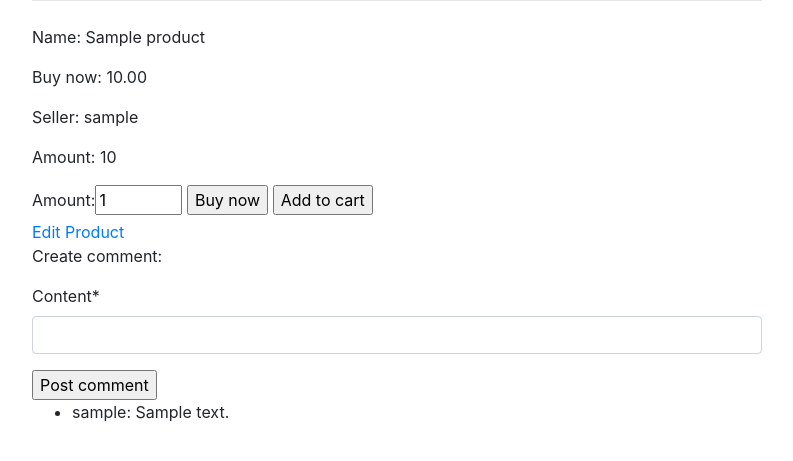
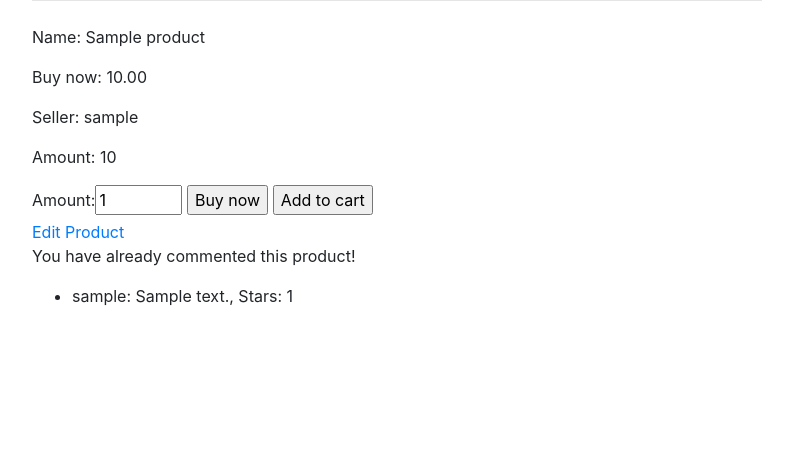
Before and after one commit to jakubwesta/webshop-django, a Django app: page /product/00000000-0000-0000-0000-000000000001/ in a window 1280 px wide. Shown: the part 56-517 px from the top of the page, without its empty margins (243-1036 px from the left). Run offline with Django 3.2, Linux system fonts and the light colour scheme; a user stored in the database is signed in; tables that the repository leaves empty hold one stand-in row (values such as "Sample post"); some libraries are stand-ins or nearby versions.

Commit message:
Added comments limit and stars

```diff
--- a/comments/models.py
+++ b/comments/models.py
@@ -1,4 +1,5 @@
 from django.db import models
+from django.db.models.aggregates import Max
 from django.db.models.deletion import CASCADE
 from django.db.models.fields import EmailField
 from django.utils import timezone
@@ -16,6 +17,14 @@ class Comment(models.Model):
     creator = models.ForeignKey(settings.AUTH_USER_MODEL, on_delete=models.CASCADE, blank=True, null=True)
 
     content = models.CharField(max_length=5000, blank=False)
+    STAR_CHOICES = [
+        (1, '1 Star'),
+        (2, '2 Stars'),
+        (3, '3 Stars'),
+        (4, '4 Stars'),
+        (5, '5 Stars'),
+    ]
+    stars = models.IntegerField(max_length=1, choices=STAR_CHOICES)
 
     creation_date = models.DateTimeField(auto_now_add=True)
     update_date = models.DateTimeField(auto_now=True)
--- a/products/forms.py
+++ b/products/forms.py
@@ -50,7 +50,7 @@ class ProductUpdateForm(forms.ModelForm):
 class CommentCreateForm(forms.ModelForm):
     class Meta:
         model = Comment
-        fields = ('content',)
+        fields = ('content', 'stars',)
 
     def __init__(self, *args, **kwargs):
         super().__init__(*args, **kwargs)
--- a/products/templates/products/product_page.html
+++ b/products/templates/products/product_page.html
@@ -20,19 +20,23 @@
         {% endif %}
     </div>
     <div>
-    <p>Create comment:</p>
+    {% if commented %}
+        <p>You have already commented this product!</p>
+    {% else %}
+        <p>Create comment:</p>
         <form method="post">
             {% csrf_token %}
             {{comment_form|crispy}}
             <input type="submit" name="addcomment" value="Post comment"/>
         </form>
+    {% endif %}
     </div>
     <div>
     {% if comments %}
         <ul>
             {% for comment in comments %}
                 <li>
-                    <p>{{ comment.creator.username }}: {{ comment.content }}</p>
+                    <p>{{ comment.creator.username }}: {{ comment.content }}, Stars: {{ comment.stars }}</p>
                     <br>
                 </li>
             {% endfor %}
--- a/products/views.py
+++ b/products/views.py
@@ -3,7 +3,7 @@ from django.http.response import Http404, HttpResponse, HttpResponseRedirect
 from django.urls.base import reverse_lazy
 from products.forms import BuynowForm
 from django.shortcuts import redirect, render, resolve_url
-from django.http import HttpResponse
+from django.http import HttpResponse, request
 from django.views import generic
 from django.urls import reverse
 from django.contrib.auth import get_user_model
@@ -41,6 +41,11 @@ class ProductDetailsView(generic.DetailView):
         if obj.seller == self.request.user:
             context['owner'] = True
         context['comments'] = self.get_object().comments.all()
+        try:
+            if self.request.user.id in self.get_object().comments.all().filter(creator=self.request.user).values_list('creator')[0]:
+                context['commented'] = True
+        except:
+            context['commented'] = False
         return context
 
     def post(self, request, *args, **kwargs):
@@ -68,13 +73,20 @@ class ProductDetailsView(generic.DetailView):
                 return redirect('product-details', uuid=self.kwargs['uuid'])
 
         if 'addcomment' in request.POST:
+            print("2")
             if self.request.user not in self.user.objects.all():
                 raise Http404('To add comment you need to be logged in!')
             comment_form = CommentCreateForm(request.POST)
             if comment_form.is_valid():
+                print("3")
                 self.get_object().comments.create(creator=self.request.user,
-                                                  content=comment_form.cleaned_data.get("content"))
+                                                  content=comment_form.cleaned_data.get("content"),
+                                                  stars=comment_form.cleaned_data.get("stars"),)
                 return redirect('product-details', uuid=self.kwargs['uuid'])
+        print("1")
+        return redirect('product-details', uuid=self.kwargs['uuid'])
+
+
 
 
 
```
Also changed, not shown: comments/migrations/0002_auto_20210602_1842.py (added).
